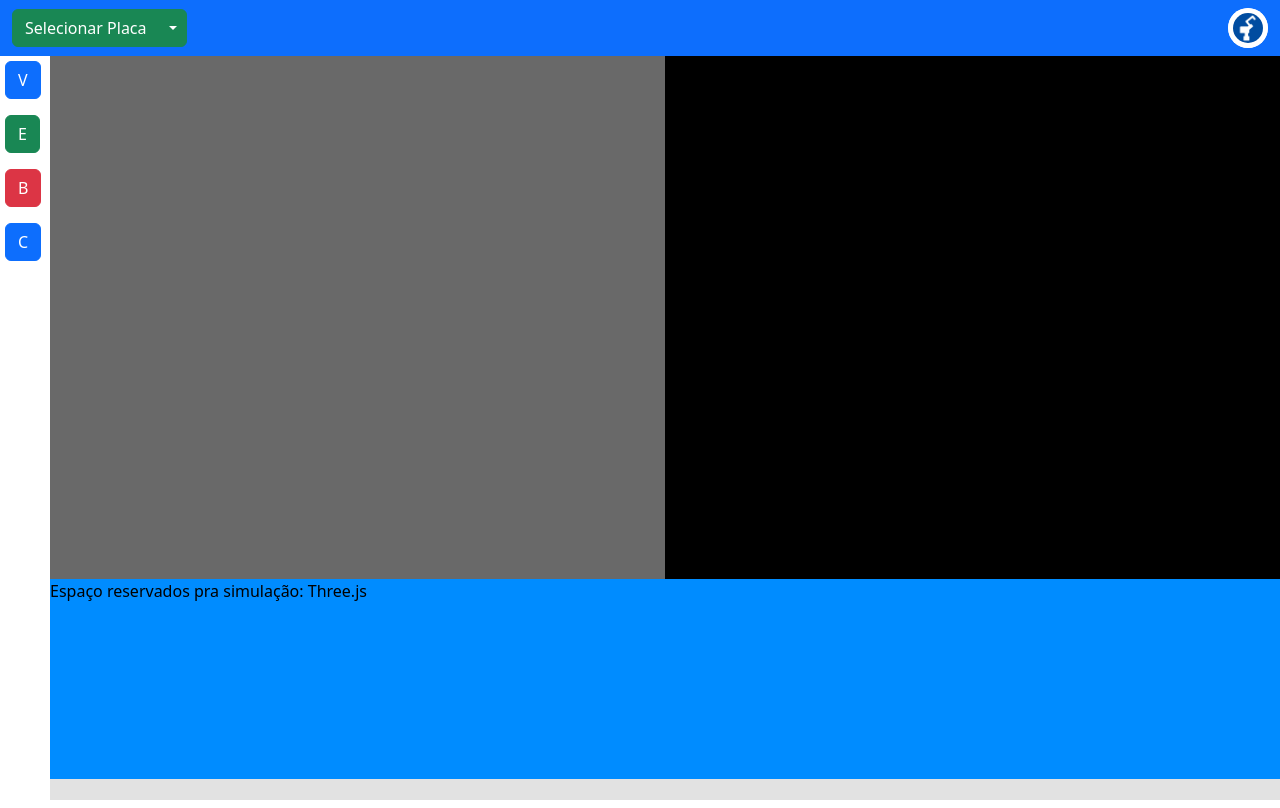
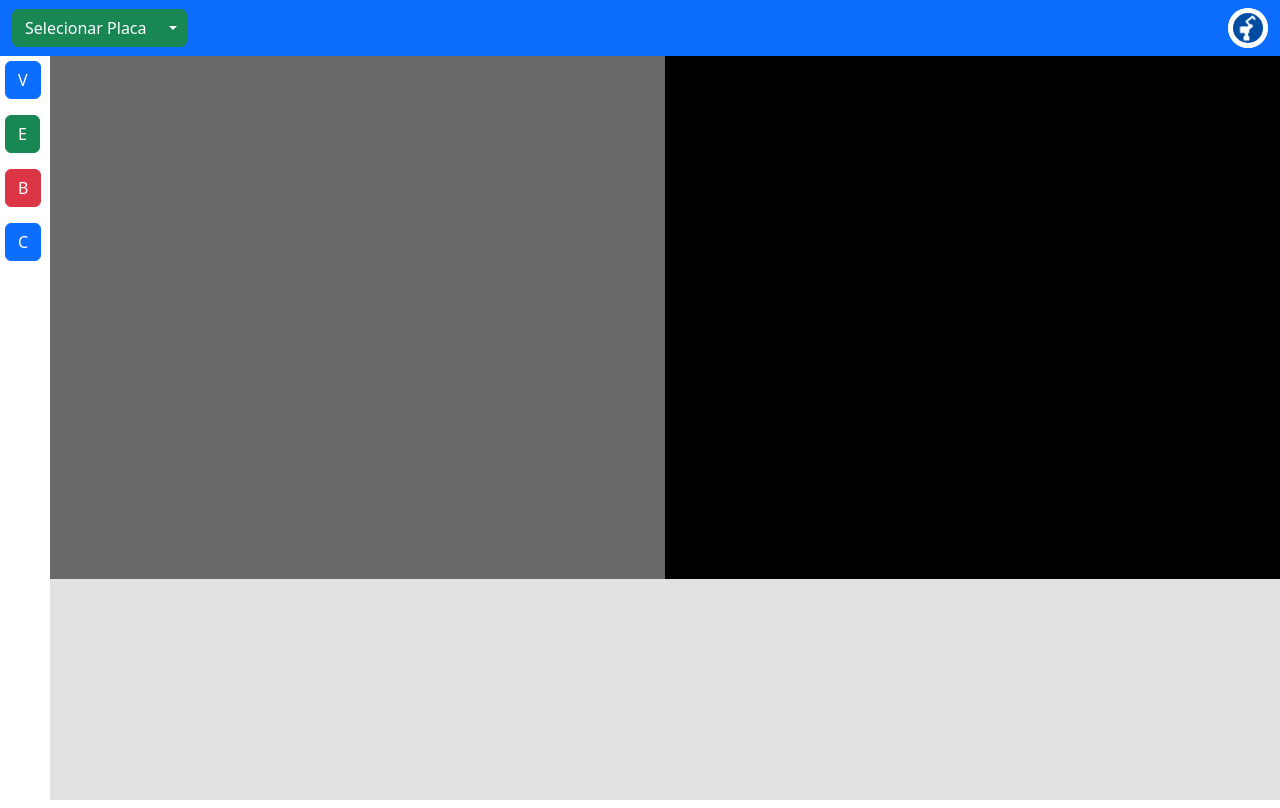
Before and after one commit to elisioMassaqui/wandi-studio, a website built with Vite: page src/index.html in a window 1280 px wide. Built offline with nearby package versions, Linux system fonts and the light colour scheme.

Commit message:
ajustadinho, secondary

```diff
--- a/src/css/style.css
+++ b/src/css/style.css
@@ -51,15 +51,6 @@ body {
 
   }
 
-  .log {
-    flex-grow: 1;
-    display: flex;
-    height: 200px; /* Altura inicial do footer */
-    background-color: #008cff;
-    flex-direction: row;
-    padding: 3px;
-  }
-
   .console {
     background-color: #333333;
     color: rgb(255, 255, 255);
--- a/src/index.html
+++ b/src/index.html
@@ -53,10 +53,13 @@
             <button class="btn btn-primary" type="button" data-bs-toggle="offcanvas" data-bs-target="#offcanvasBottom"
               aria-controls="offcanvasBottom">C</button>
 
-            <div class="offcanvas offcanvas-bottom" tabindex="-1" id="offcanvasBottom"
+            <div class="offcanvas offcanvas-bottom bg-dark" tabindex="-1" id="offcanvasBottom"
               aria-labelledby="offcanvasBottomLabel">
               <div class="offcanvas-header">
-                <h5 class="offcanvas-title" id="offcanvasBottomLabel">Console</h5>
+                <div class="spinner-grow text-primary" role="status">
+                  <span class="visually-hidden">Loading...</span>
+                </div>
+                <h5 class="text-white">Console</h5>
                 <button type="button" class="btn-close" data-bs-dismiss="offcanvas" aria-label="Close"></button>
               </div>
               <div class="offcanvas-body small">
@@ -75,14 +78,7 @@
           <div class="monaco-editor">
 
           </div>
-          <div class="simulation">
-            Espaço reservados pra simulação:
-            Three.js
-          </div>
         </div>
-        <div class="log">
-        </div>
-
       </div>
     </div>
   </div>
```
